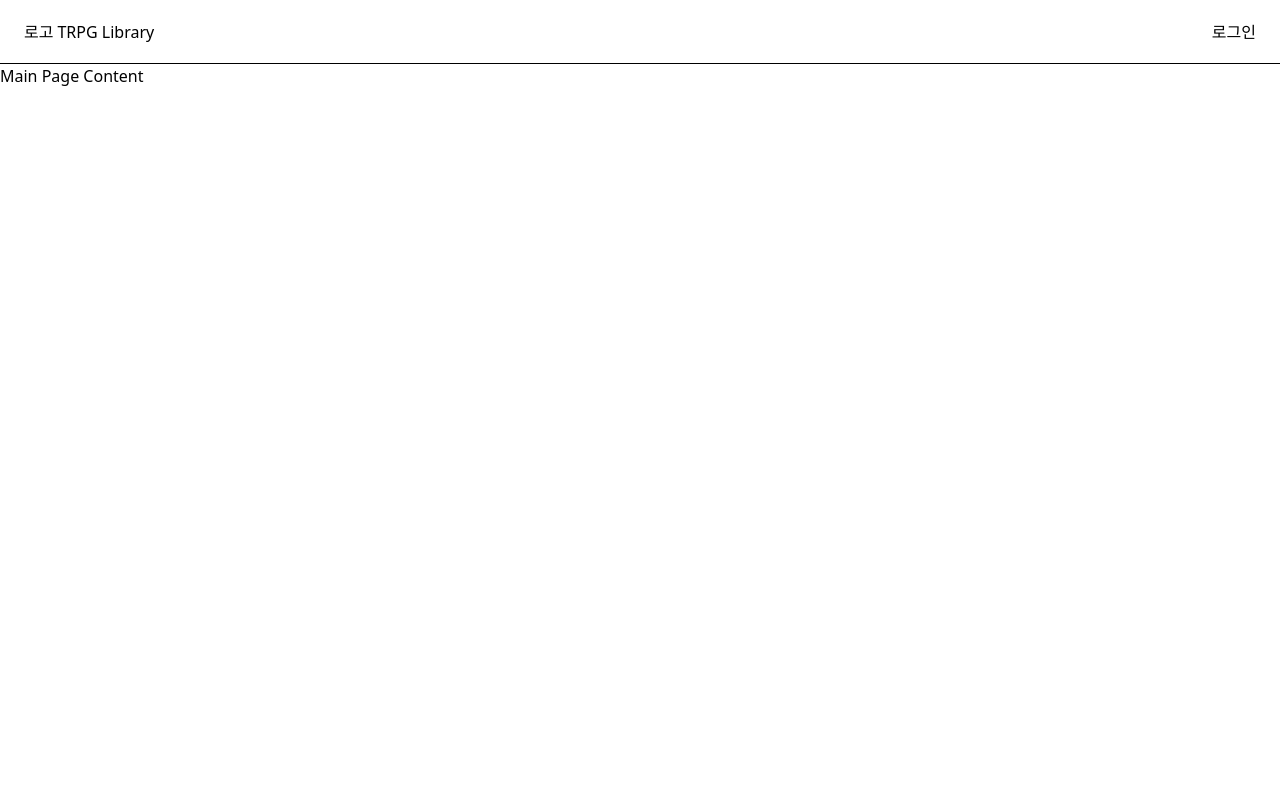
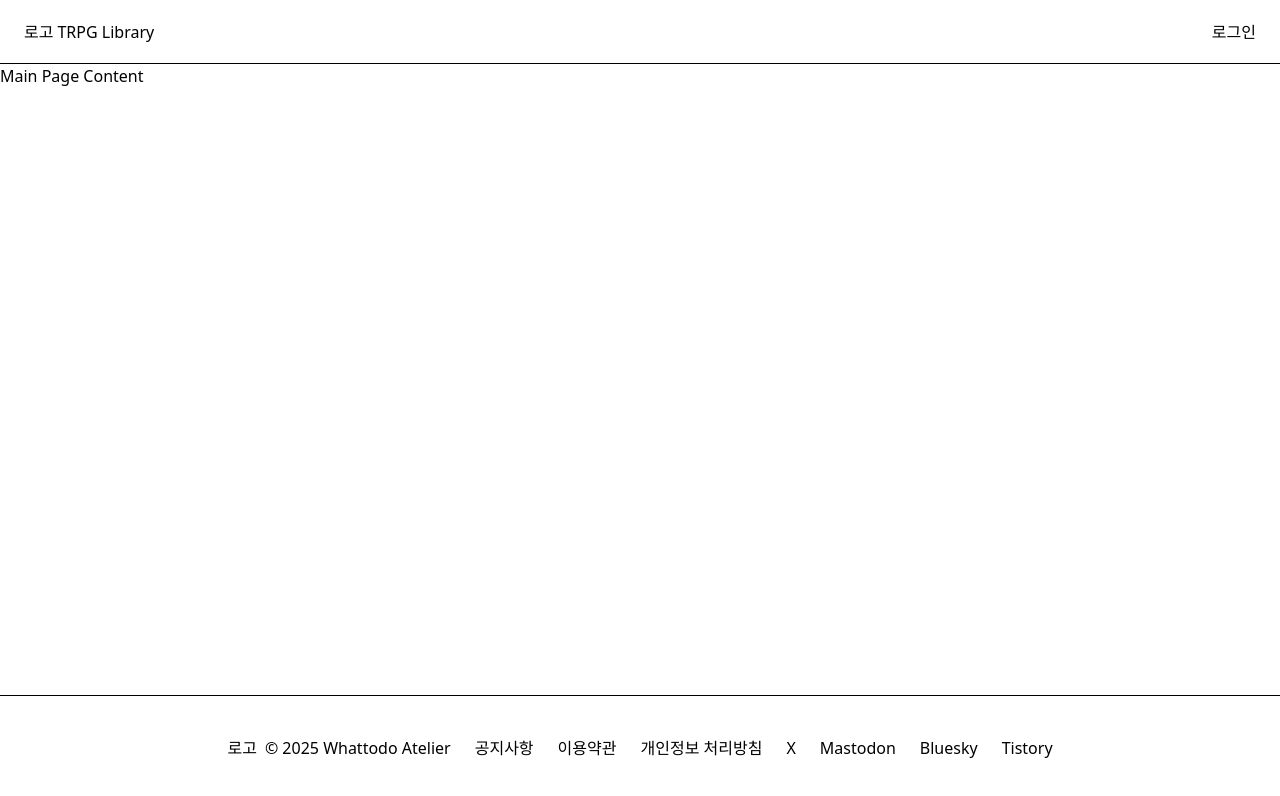
Before and after one commit to What-To-Do-Atelier/TRPG-Library, a React (Vite) app: page / in a window 1280 px wide. Shown: the top 796 px of the page. Built offline with nearby package versions, Linux system fonts and the light colour scheme.

Commit message:
리팩토링: 푸터를 레이아웃에 추가

```diff
--- a/src/layout/default/index.tsx
+++ b/src/layout/default/index.tsx
@@ -1,5 +1,6 @@
 import { Outlet } from "react-router";
 import Header from "./header";
+import Footer from "./footer";
 
 export function DefaultLayout() {
     return (
@@ -8,6 +9,7 @@ export function DefaultLayout() {
             <main className="flex-1 mt-16">
                 <Outlet />
             </main>
+            <Footer />
         </div>
     );
 }
```
